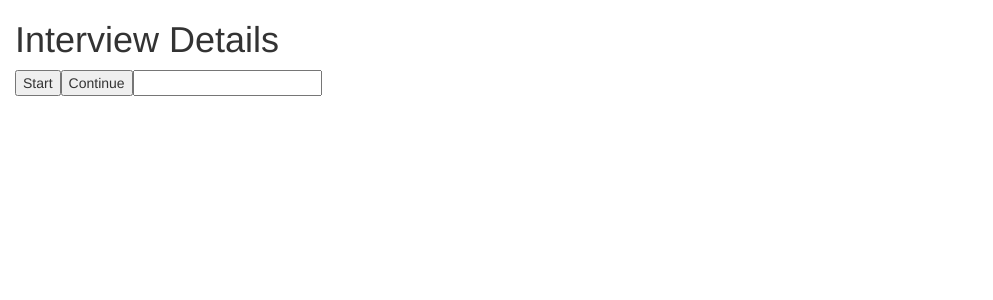
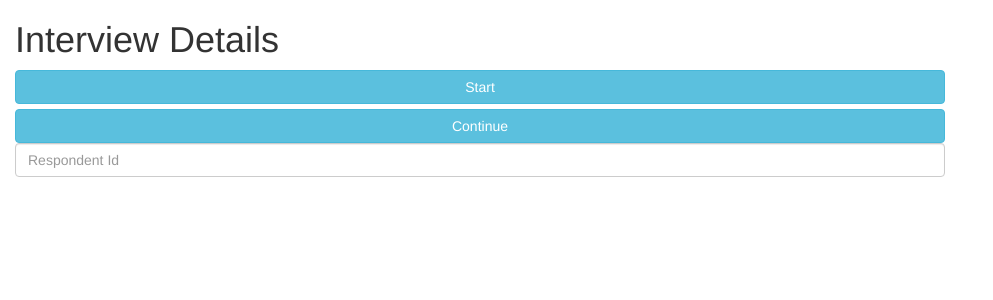
Before and after one commit to laurent-greyling/InterviewPlay, an Angular app in the folder InterviewPlay/ClientApp/: page / in a window 1280 px wide. Shown: the top 300 px of the page, without its empty margins (0-993 px from the left). Built offline with nearby package versions, Linux system fonts and the light colour scheme.

Commit message:
Some initial styling bootstrap

```diff
--- a/InterviewPlay/ClientApp/src/app/interview-details/interview-details.component.html
+++ b/InterviewPlay/ClientApp/src/app/interview-details/interview-details.component.html
@@ -1,23 +1,28 @@
+<div>
   <h1>Interview Details</h1>
 
   <!--<p *ngIf="!surveydetails"><em>Loading...</em></p>-->
 
-
-<input type="button" value="Start" (click)="start()" *ngIf="!isFinished && !interviewStarted" />
-
-<input type="button" value="Continue" (click)="continue()" *ngIf="!isFinished && !interviewStarted"/>
-<input type="text" (change)="respondentIdGiven($event.target.value)" value="{{respondentId}}" *ngIf="!isFinished && !interviewStarted"/>
-
+  <div>
+    <input type="button" value="Start" (click)="start()" *ngIf="!isFinished && !interviewStarted" class="btn btn-info btn-block my-4"/>
+    <input type="button" value="Continue" (click)="continue()" *ngIf="!isFinished && !interviewStarted" class="btn btn-info btn-block my-4"/>
+    <input type="text" placeholder="Respondent Id" (change)="respondentIdGiven($event.target.value)" value="{{respondentId}}" *ngIf="!isFinished && !interviewStarted" class="form-control form-control-lg" />
+  </div>
+  <div>
     <label *ngIf="!isFinished && interviewStarted">Your respondent id is: {{respondentId}}. Remember this id as it will allow you to continue on the survey if not completed.</label>
-<div><label *ngIf="noAnswers">No answers given</label></div>
+  </div>
+  <div>
     <button type="Button" (click)="language('en')" *ngIf="!isFinished && interviewStarted">English</button>
     <button type="Button" (click)="language('nl')" *ngIf="!isFinished && interviewStarted">Dutch</button>
+  </div>
+
     <form (ngSubmit)="onsubmit()" *ngIf="!isFinished && interviewStarted">
       <div class="survey" *ngFor="let surveydetail of surveydetails.questionnaireItems">
         <div class="subject">{{surveydetail.subjectText}}</div>
         <div class="interview" *ngFor="let interviewdetail of surveydetail.questionnaireItems">
           <div class="question">-{{interviewdetail.questionItemText}}</div>
-      <input type="text"
+          <input class="form-control form-control-lg"
+                 type="text"
                  *ngIf="interviewdetail.answerCategoryType == 2"
                  (change)="openAnswerGiven(surveydetails.questionnaireId, surveydetail.subjectId, interviewdetail.questionId, $event.target.value)" value="{{openanswer}}">
           <div *ngFor="let categorydetail of interviewdetail.questionnaireItems">
@@ -25,12 +30,16 @@
                    (change)="onSelect($event.target.value)"
                    type="radio"
                    name="{{interviewdetail.questionId}}"
-                 value="{'surveyId':{{surveydetails.questionnaireId}},'subjectId':{{surveydetail.subjectId}},'questionId':{{interviewdetail.questionId}},'categoryId': {{categorydetail.answerId}}}"/>
+                   value="{'surveyId':{{surveydetails.questionnaireId}},'subjectId':{{surveydetail.subjectId}},'questionId':{{interviewdetail.questionId}},'categoryId': {{categorydetail.answerId}}}" />
             {{categorydetail.categoryText}}
           </div>
         </div>
       </div>
-  <input type="submit" *ngIf="surveydetails">
+      <div>
+        <label *ngIf="noAnswers" class="alert alert-danger">You have not answered any questions. Please review your answers</label>
+      </div>
+      <input type="submit" *ngIf="surveydetails" class="btn btn-info btn-block my-4">
     </form>
 
-<label *ngIf="isFinished">You submitted your survey</label>
+  <label *ngIf="isFinished" class="alert alert-success">You submitted your survey</label>
+</div>
```
Also changed, not shown: 1 other file (tests, documents, lock files or other folders). Lines whose indentation alone changed are shown as unchanged.
